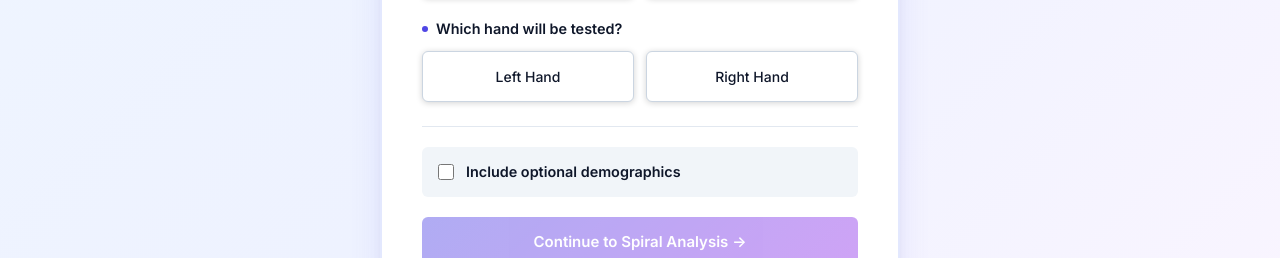
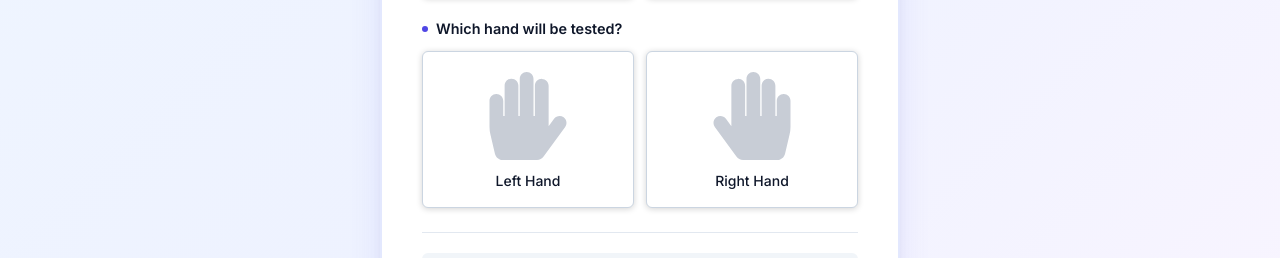
Before and after one commit to Barnard-PL-Labs/NextSpiralAnalysis, a Next.js app: page /machine in a window 1280 px wide. Shown: the part 479-737 px from the top of the page. Built offline with nearby package versions, Linux system fonts and the light colour scheme; no server answers.

Commit message:
changed hand buttons

```diff
--- a/src/app/machine/page.jsx
+++ b/src/app/machine/page.jsx
@@ -476,19 +476,21 @@ export default function MachinePage() {
       <div className={styles.handOptionsGrid}>
         <button
           type="button"
-          className={styles.handOptionCard + (selectedHandSide === "L" ? " " + styles.handOptionCardActive : "")}
+          className={`${styles.handOptionCard} ${styles.handOptionCardWithIcon}${selectedHandSide === "L" ? " " + styles.handOptionCardActive : ""}`}
           onClick={() => handleHandSideSelection("L")}
           aria-pressed={selectedHandSide === "L"}
         >
-          Left Hand
+          <FaHandPaper style={{ fontSize: 88, color: selectedHandSide === "L" ? "#2563eb" : "#c8cdd6", transform: "scaleX(-1)" }} />
+          <span>Left Hand</span>
         </button>
         <button
           type="button"
-          className={styles.handOptionCard + (selectedHandSide === "R" ? " " + styles.handOptionCardActive : "")}
+          className={`${styles.handOptionCard} ${styles.handOptionCardWithIcon}${selectedHandSide === "R" ? " " + styles.handOptionCardActive : ""}`}
           onClick={() => handleHandSideSelection("R")}
           aria-pressed={selectedHandSide === "R"}
         >
-          Right Hand
+          <FaHandPaper style={{ fontSize: 88, color: selectedHandSide === "R" ? "#2563eb" : "#c8cdd6" }} />
+          <span>Right Hand</span>
         </button>
       </div>
     </div>
--- a/src/styles/Canvas.module.css
+++ b/src/styles/Canvas.module.css
@@ -498,6 +498,12 @@
   text-align: center;
 }
 
+.handOptionCardWithIcon {
+  flex-direction: column;
+  gap: 10px;
+  padding: 20px 12px 16px;
+}
+
 .handOptionCard:hover {
   border-color: var(--color-accent);
   background: var(--color-surface-2);
```
